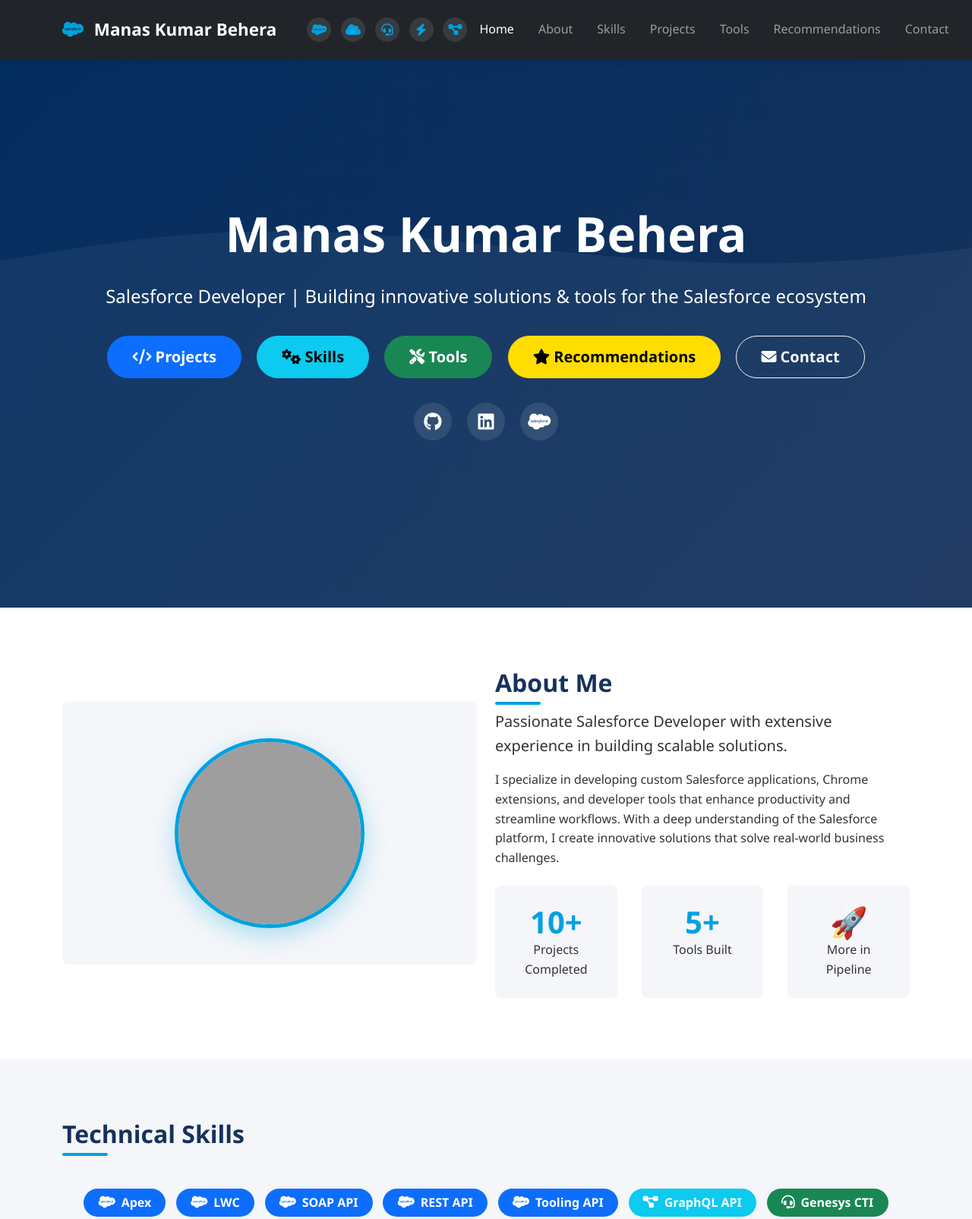
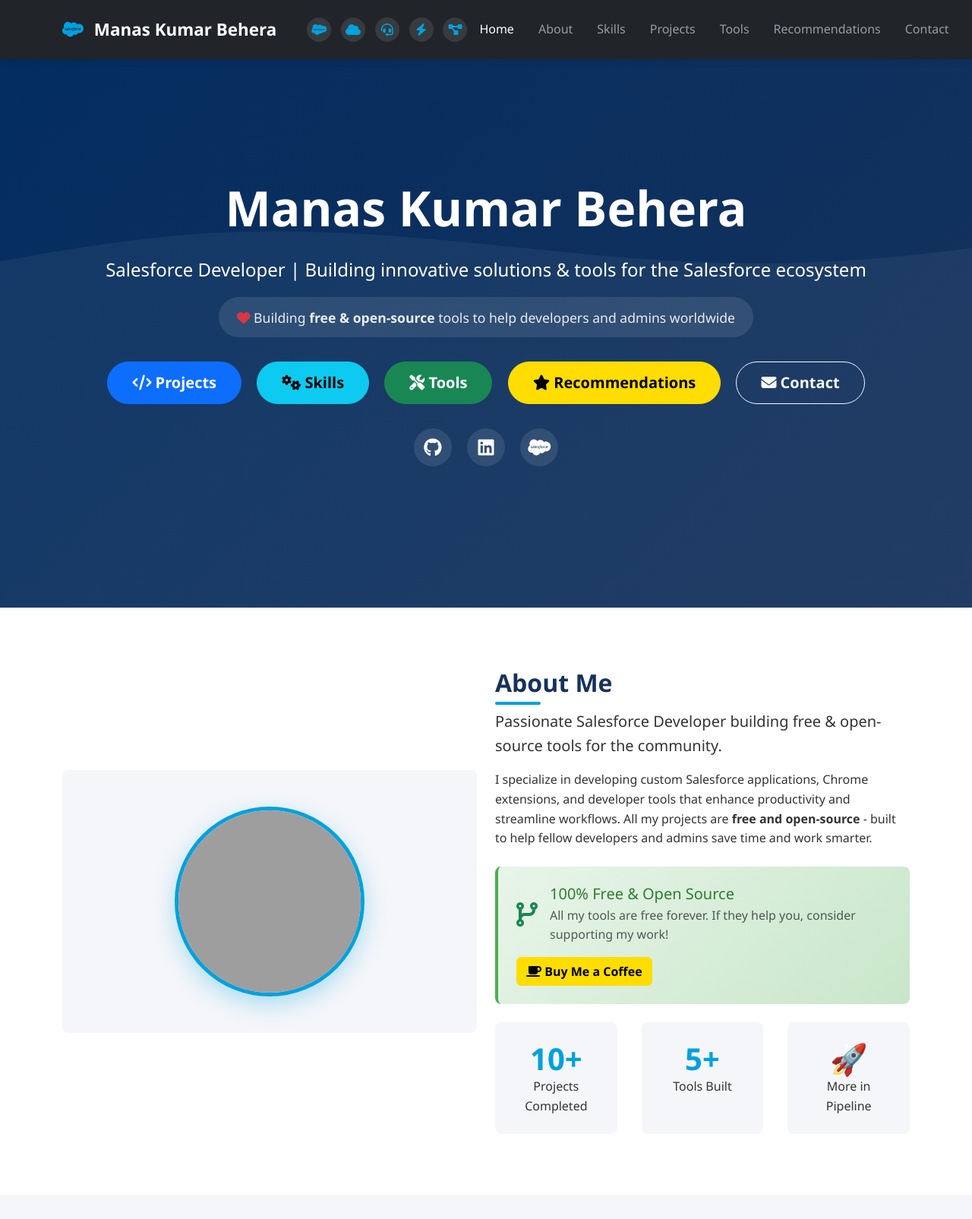
Before and after one commit to manaskumarbehera/my-salesforce-portfolio, a website: page index.html in a window 1280 px wide. Shown: the top 1605 px of the page at 76% size. Drawn offline with Linux system fonts and the light colour scheme; no server answers; grey boxes are pictures that could not be loaded.

Commit message:
Add free & open-source messaging and Buy Me a Coffee support banners (155 tests)

```diff
--- a/css/style.css
+++ b/css/style.css
@@ -728,6 +728,49 @@ body {
     color: #856404;
     padding: 0.2rem 0.5rem;
     border-radius: 4px;
+}
+
+/* Hero Subtitle */
+.hero-subtitle {
+    font-size: 1.1rem;
+    color: rgba(255, 255, 255, 0.9);
+    background: rgba(255, 255, 255, 0.1);
+    padding: 0.8rem 1.5rem;
+    border-radius: 50px;
+    display: inline-block;
+}
+
+/* Open Source Banner */
+.open-source-banner {
+    background: linear-gradient(135deg, #e8f5e9 0%, #c8e6c9 100%);
+    border-radius: var(--border-radius);
+    padding: 1.5rem;
+    border-left: 4px solid #4caf50;
+}
+
+.open-source-banner h5 {
+    color: #2e7d32;
+    margin: 0;
+}
+
+/* Support Banner */
+.support-banner {
+    background: linear-gradient(135deg, #fff8e1 0%, #ffecb3 100%);
+    border-radius: var(--border-radius);
+    padding: 2rem;
+    border: 2px dashed #ffc107;
+}
+
+.support-banner h5 {
+    color: #f57c00;
+}
+
+/* Free Badge Styles */
+.badge.bg-success i,
+.badge.bg-primary i,
+.badge.bg-info i {
+    margin-right: 0.3rem;
+}
     font-size: 0.7rem;
     margin-left: 0.5rem;
 }
--- a/index.html
+++ b/index.html
@@ -47,7 +47,10 @@
         <div class="container text-center">
             <div class="hero-content">
                 <h1 class="display-3 fw-bold mb-4">Manas Kumar Behera</h1>
-                <p class="lead mb-4">Salesforce Developer | Building innovative solutions & tools for the Salesforce ecosystem</p>
+                <p class="lead mb-3">Salesforce Developer | Building innovative solutions & tools for the Salesforce ecosystem</p>
+                <p class="hero-subtitle mb-4">
+                    <i class="fas fa-heart text-danger"></i> Building <strong>free & open-source</strong> tools to help developers and admins worldwide
+                </p>
                 <div class="hero-buttons">
                     <a href="#projects" class="btn btn-primary btn-lg me-2 mb-2">
                         <i class="fas fa-code"></i> Projects
@@ -92,8 +95,23 @@
                 </div>
                 <div class="col-lg-6">
                     <h2 class="section-title">About Me</h2>
-                    <p class="lead">Passionate Salesforce Developer with extensive experience in building scalable solutions.</p>
-                    <p>I specialize in developing custom Salesforce applications, Chrome extensions, and developer tools that enhance productivity and streamline workflows. With a deep understanding of the Salesforce platform, I create innovative solutions that solve real-world business challenges.</p>
+                    <p class="lead">Passionate Salesforce Developer building <strong>free & open-source</strong> tools for the community.</p>
+                    <p>I specialize in developing custom Salesforce applications, Chrome extensions, and developer tools that enhance productivity and streamline workflows. All my projects are <strong>free and open-source</strong> - built to help fellow developers and admins save time and work smarter.</p>
+
+                    <!-- Open Source Banner -->
+                    <div class="open-source-banner my-4">
+                        <div class="d-flex align-items-center">
+                            <i class="fas fa-code-branch fa-2x text-success me-3"></i>
+                            <div>
+                                <h5 class="mb-1">100% Free & Open Source</h5>
+                                <p class="mb-0 text-muted">All my tools are free forever. If they help you, consider supporting my work!</p>
+                            </div>
+                        </div>
+                        <a href="https://buymeacoffee.com/manaskumarbehera" target="_blank" class="btn btn-warning mt-3">
+                            <i class="fas fa-coffee"></i> Buy Me a Coffee
+                        </a>
+                    </div>
+
                     <div class="stats-grid mt-4">
                         <div class="stat-item">
                             <h3 class="stat-number">10+</h3>
@@ -220,7 +238,10 @@
     <!-- Projects Section -->
     <section id="projects" class="section-padding">
         <div class="container">
-            <h2 class="section-title text-center mb-5">Featured Projects</h2>
+            <h2 class="section-title text-center mb-3">Featured Projects</h2>
+            <p class="text-center text-muted mb-5">
+                <i class="fab fa-github"></i> All projects are <strong>open-source</strong> and <strong>free</strong> - built to help the developer community
+            </p>
             <div class="row" id="github-repos">
                 <!-- Projects will be loaded dynamically from GitHub -->
                 <div class="col-12 text-center">
@@ -331,7 +352,13 @@
     <!-- Tools Section -->
     <section id="tools" class="section-padding bg-light">
         <div class="container">
-            <h2 class="section-title text-center mb-5">Developer Tools</h2>
+            <h2 class="section-title text-center mb-3">Developer Tools</h2>
+            <p class="text-center text-muted mb-2">Free & Open Source tools built for Salesforce Developers & Admins</p>
+            <p class="text-center mb-5">
+                <span class="badge bg-success"><i class="fas fa-gift"></i> 100% Free</span>
+                <span class="badge bg-primary"><i class="fab fa-github"></i> Open Source</span>
+                <span class="badge bg-info"><i class="fas fa-users"></i> Built for the Community</span>
+            </p>
             <div class="row justify-content-center">
                 <div class="col-md-8 col-lg-6 mb-4">
                     <div class="tool-card">
@@ -356,6 +383,20 @@
                                 <i class="fab fa-chrome"></i> MetaForce
                             </a>
                         </div>
+                    </div>
+                </div>
+            </div>
+
+            <!-- Support Banner -->
+            <div class="row justify-content-center mt-4">
+                <div class="col-md-8 col-lg-6">
+                    <div class="support-banner text-center">
+                        <i class="fas fa-heart text-danger fa-2x mb-3"></i>
+                        <h5>Enjoying these free tools?</h5>
+                        <p class="text-muted">Your support helps me continue building free tools for the Salesforce community!</p>
+                        <a href="https://buymeacoffee.com/manaskumarbehera" target="_blank" class="btn btn-warning btn-lg">
+                            <i class="fas fa-coffee"></i> Buy Me a Coffee
+                        </a>
                     </div>
                 </div>
             </div>
```
Also changed, not shown: test/jest.test.js (+15 -0 lines).
